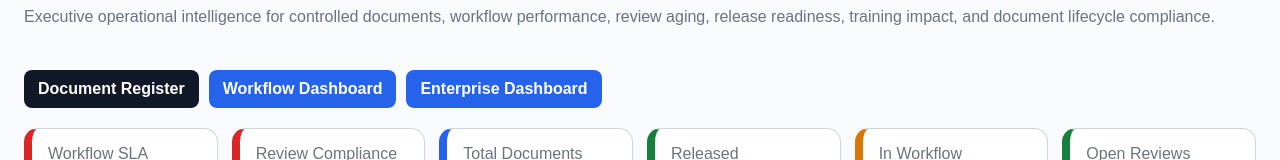
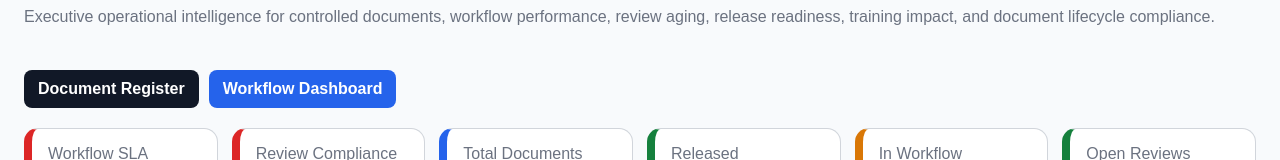
Before and after one commit to Markatcholi/Qualiflow6, a Next.js app: page /documents/dashboard in a window 1280 px wide. Shown: the part 148-308 px from the top of the page. Built offline with nearby package versions, Linux system fonts and the light colour scheme; no server answers; the database is empty.

Commit message:
Remove enterprise dashboard link from document intelligence

```diff
--- a/app/documents/dashboard/page.tsx
+++ b/app/documents/dashboard/page.tsx
@@ -454,9 +454,6 @@ export default function DocumentControlIntelligenceDashboardPage() {
           </Link>
           <Link href="/dashboard/workflow" style={secondaryButtonStyle}>
             Workflow Dashboard
-          </Link>
-          <Link href="/dashboard" style={secondaryButtonStyle}>
-            Enterprise Dashboard
           </Link>
         </div>
       </header>
```
